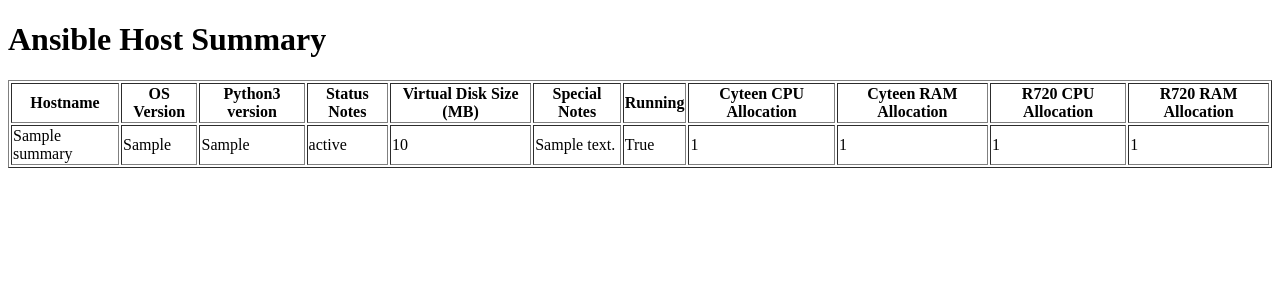
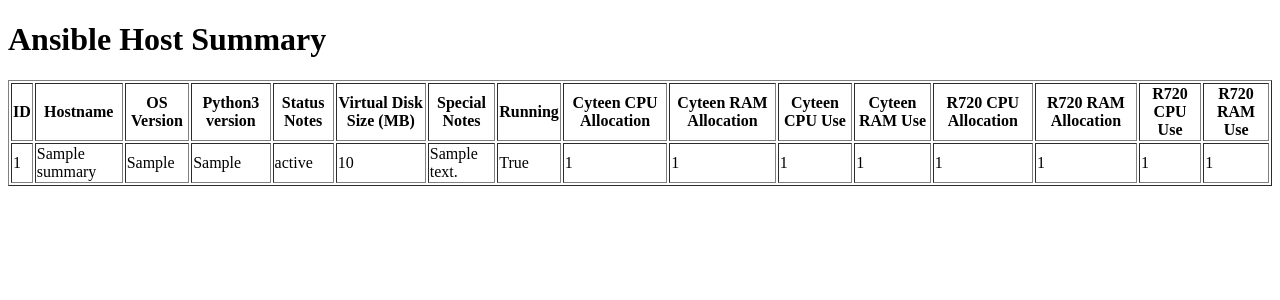
Before and after one commit to cinnion/heimdallr, a Django app: page /host_info/ in a window 1280 px wide. Shown: the top 300 px of the page. Run offline with Django 4.2, Linux system fonts and the light colour scheme; tables that the repository leaves empty hold one stand-in row (values such as "Sample post").

Commit message:
Add computed fields for usage values based on whether the machine is running.
- Add fields for resource usage AnsibleHostSummary model.
- Update template to add the ID and computed fields.
- Update template to not display "None" when field is None.

```diff
--- a/host_info/models.py
+++ b/host_info/models.py
@@ -15,3 +15,35 @@ class AnsibleHostSummary(models.Model):
 
     class Meta:
         db_table = 'ansible_host_summary'
+
+    def cyteen_vm_cpu_use(self):
+        if self.running and self.cyteen_vm_cpu_allocation:
+            usage = self.cyteen_vm_cpu_allocation
+        else:
+            usage = None
+
+        return usage
+
+    def cyteen_vm_ram_use(self):
+        if self.running and self.cyteen_vm_ram_allocation:
+            usage = self.cyteen_vm_ram_allocation
+        else:
+            usage = None
+
+        return usage
+
+    def r720_vm_cpu_use(self):
+        if self.running and self.r720_vm_cpu_allocation:
+            usage = self.r720_vm_cpu_allocation
+        else:
+            usage = None
+
+        return usage
+
+    def r720_vm_ram_use(self):
+        if self.running and self.r720_vm_ram_allocation:
+            usage = self.r720_vm_ram_allocation
+        else:
+            usage = None
+
+        return usage
--- a/host_info/templates/AnsibleHostSummary.html
+++ b/host_info/templates/AnsibleHostSummary.html
@@ -9,6 +9,7 @@
 <table border="1">
     <thead>
         <tr>
+            <th>ID</th>
             <th>Hostname</th>
             <th>OS Version</th>
             <th>Python3 version</th>
@@ -18,24 +19,33 @@
             <th>Running</th>
             <th>Cyteen CPU Allocation</th>
             <th>Cyteen RAM Allocation</th>
+            <th>Cyteen CPU Use</th>
+            <th>Cyteen RAM Use</th>
             <th>R720 CPU Allocation</th>
             <th>R720 RAM Allocation</th>
+            <th>R720 CPU Use</th>
+            <th>R720 RAM Use</th>
         </tr>
     </thead>
     <tbody>
     {% for host in host_summary %}
         <tr>
+            <td>{{ host.id }}</td>
             <td>{{ host.hostname }}</td>
-            <td>{{ host.os_version }}</td>
-            <td>{{ host.python3_version }}</td>
-            <td>{{ host.status_notes }}</td>
-            <td>{{ host.virtual_disk_size_mb }}</td>
-            <td>{{ host.special_notes }}</td>
-            <td>{{ host.running }}</td>
-            <td>{{ host.cyteen_vm_cpu_allocation }}</td>
-            <td>{{ host.cyteen_vm_ram_allocation }}</td>
-            <td>{{ host.r720_vm_cpu_allocation }}</td>
-            <td>{{ host.r720_vm_ram_allocation }}</td>
+            <td>{{ host.os_version|default_if_none:"&nbsp;" }}</td>
+            <td>{{ host.python3_version|default_if_none:"&nbsp;" }}</td>
+            <td>{{ host.status_notes|default_if_none:"&nbsp;" }}</td>
+            <td>{{ host.virtual_disk_size_mb|default_if_none:"&nbsp;" }}</td>
+            <td>{{ host.special_notes|default_if_none:"&nbsp;" }}</td>
+            <td>{{ host.running|default_if_none:"False" }}</td>
+            <td>{{ host.cyteen_vm_cpu_allocation|default_if_none:"&nbsp;" }}</td>
+            <td>{{ host.cyteen_vm_ram_allocation|default_if_none:"&nbsp;" }}</td>
+            <td>{{ host.cyteen_vm_cpu_use|default_if_none:"&nbsp;" }}</td>
+            <td>{{ host.cyteen_vm_ram_use|default_if_none:"&nbsp;" }}</td>
+            <td>{{ host.r720_vm_cpu_allocation|default_if_none:"&nbsp;" }}</td>
+            <td>{{ host.r720_vm_ram_allocation|default_if_none:"&nbsp;" }}</td>
+            <td>{{ host.r720_vm_cpu_use|default_if_none:"&nbsp;" }}</td>
+            <td>{{ host.r720_vm_ram_use|default_if_none:"&nbsp;" }}</td>
         </tr>
     {% endfor %}
     </tbody>
```
